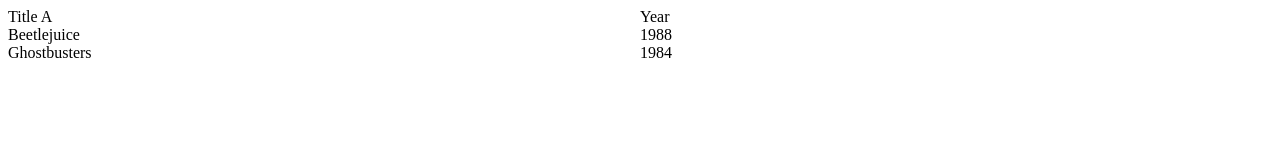
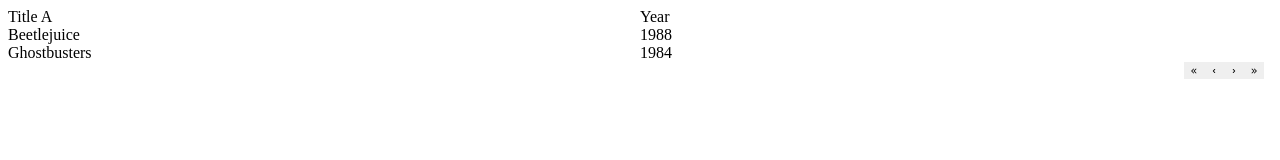
Before and after one commit to benlittlenz/ui-toolkit, a React (Create React App) app: page / in a window 1280 px wide. Shown: the top 160 px of the page. Built offline with nearby package versions, Linux system fonts and the light colour scheme.

Commit message:
Added pagination buttons and types

```diff
--- a/src/components/Table/Datatable.tsx
+++ b/src/components/Table/Datatable.tsx
@@ -4,6 +4,7 @@
 import { Column } from './Column';
 import { defaultProps } from './defaultProps';
 import { Header, HeaderRow } from './Header';
+import { Pagination } from './Pagination';
 import { TableRow } from './Row';
 import { Table } from './Table';
 import { TableProps } from './types';
@@ -13,11 +14,11 @@
     data = defaultProps.data,
     columns = defaultProps.columns,
     keyField = defaultProps.keyField,
-    // pagination = defaultProps.pagination,
+    pagination = defaultProps.pagination,
     // paginationTotalRows = defaultProps.paginationTotalRows,
-    // paginationDefaultPage = defaultProps.paginationDefaultPage,
+    paginationDefaultPage = defaultProps.paginationDefaultPage,
     // paginationResetDefaultPage = defaultProps.paginationResetDefaultPage,
-    // paginationPerPage = defaultProps.paginationPerPage,
+    paginationPerPage = defaultProps.paginationPerPage,
     // paginationRowsPerPageOptions = defaultProps.paginationRowsPerPageOptions,
     // paginationIconLastPage = defaultProps.paginationIconLastPage,
     // paginationIconFirstPage = defaultProps.paginationIconFirstPage,
@@ -31,9 +32,14 @@
   }, [data]);
 
   const tableRows = React.useMemo(() => {
-    // Todo: Calculate first and last index;
-    return sortedData.slice(0, 25);
-  }, [sortedData]);
+    if (pagination) {
+      const lastIndex = paginationDefaultPage * paginationPerPage;
+      const firstIndex = lastIndex - paginationPerPage;
+
+      return sortedData.slice(firstIndex, lastIndex);
+    }
+    return sortedData;
+  }, [sortedData, pagination, paginationDefaultPage, paginationPerPage]);
   return (
     <div>
       <Table role="table">
@@ -59,6 +65,7 @@
           })}
         </Body>
       </Table>
+      {data.length > 0 && pagination && <Pagination />}
     </div>
   );
 }
--- /dev/null
+++ b/src/components/Table/Pagination/index.tsx
@@ -0,0 +1,33 @@
+import * as React from 'react';
+
+import { defaultProps } from '../defaultProps';
+
+import { Button, PageList, PaginationWrapper } from './styles';
+import { PaginationProps } from './types';
+
+export function Pagination({
+  paginationIconFirstPage = defaultProps.paginationIconFirstPage,
+  paginationIconLastPage = defaultProps.paginationIconLastPage,
+  paginationIconNext = defaultProps.paginationIconNext,
+  paginationIconPrevious = defaultProps.paginationIconPrevious,
+}: PaginationProps): JSX.Element {
+  return (
+    <PaginationWrapper>
+      <PageList>
+        <Button id="pagination-first-page" type="button" aria-label="First Page">
+          {paginationIconFirstPage}
+        </Button>
+        <Button id="pagination-next-page" type="button" aria-label="Next Page">
+          {paginationIconNext}
+        </Button>
+        <Button id="pagination-previous-page" type="button" aria-label="Previous Page">
+          {paginationIconPrevious}
+        </Button>
+
+        <Button id="pagination-last-page" type="button" aria-label="Last Page">
+          {paginationIconLastPage}
+        </Button>
+      </PageList>
+    </PaginationWrapper>
+  );
+}
--- /dev/null
+++ b/src/components/Table/Pagination/styles.ts
@@ -0,0 +1,26 @@
+import styled from 'styled-components';
+
+export const PaginationWrapper = styled.nav`
+  display: flex;
+  flex: 1 1 auto;
+  justify-content: flex-end;
+  align-items: center;
+  box-sizing: border-box;
+  padding-right: 8px;
+  padding-left: 8px;
+  width: 100%;
+`;
+
+export const PageList = styled.div`
+  display: flex;
+  align-items: center;
+  border-radius: 4px;
+  white-space: nowrap;
+`;
+
+export const Button = styled.button`
+  position: relative;
+  display: block;
+  user-select: none;
+  border: none;
+`;
--- /dev/null
+++ b/src/components/Table/Pagination/types.ts
@@ -0,0 +1,6 @@
+export type PaginationProps = {
+  paginationIconLastPage?: React.ReactNode;
+  paginationIconFirstPage?: React.ReactNode;
+  paginationIconNext?: React.ReactNode;
+  paginationIconPrevious?: React.ReactNode;
+};
--- a/src/components/Table/defaultProps.tsx
+++ b/src/components/Table/defaultProps.tsx
@@ -10,7 +10,7 @@
   data: [],
   title: '',
   keyField: 'id',
-  pagination: false,
+  pagination: true,
   paginationDefaultPage: 1,
   paginationResetDefaultPage: false,
   paginationTotalRows: 0,
```
